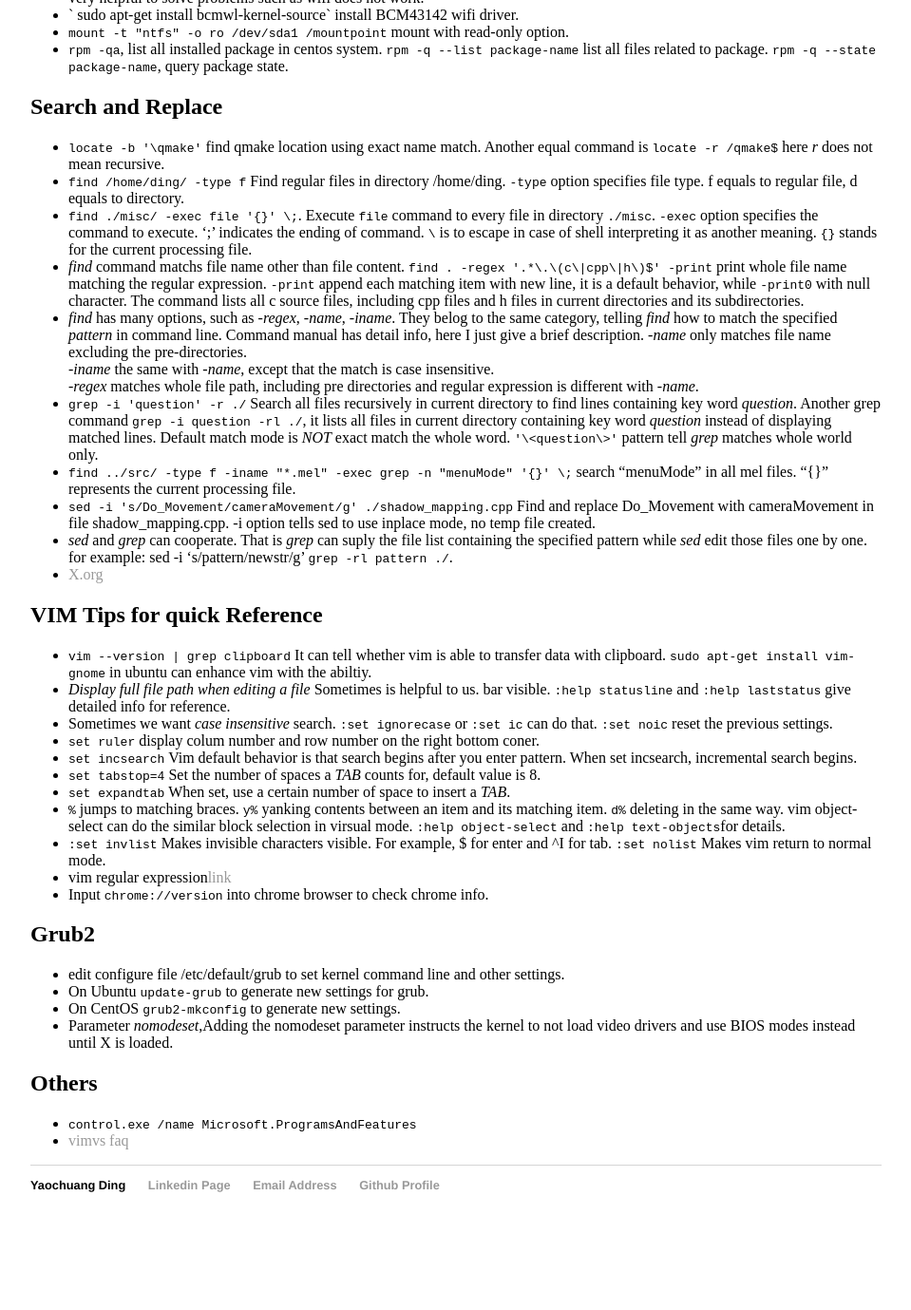
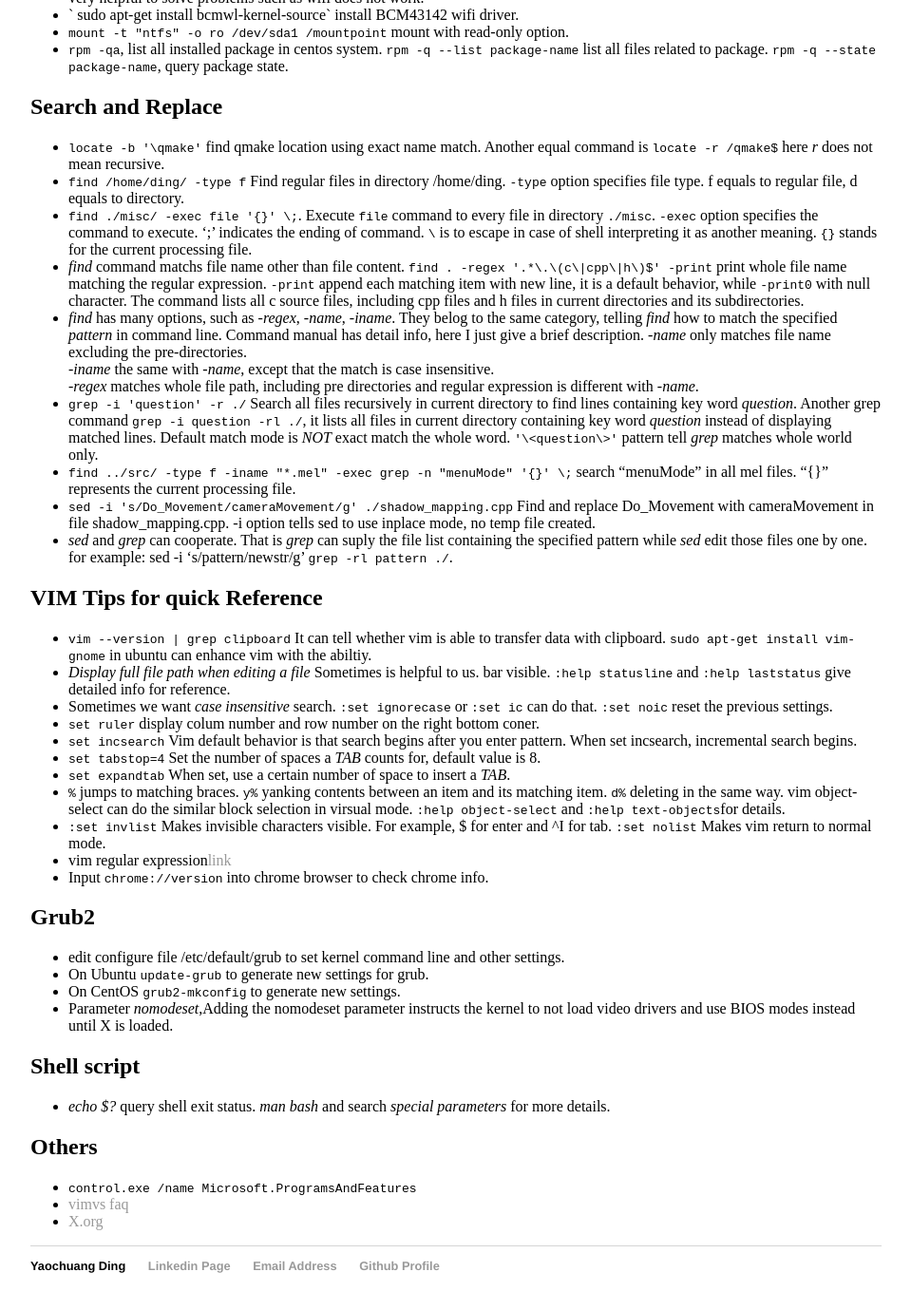
Before and after one commit to ychding11/ychding11.github.io, a Jekyll site: the page built from _posts/2015-03-16-Useful-Linux-Command.md, in a window 1280 px wide and 1400 px high, scrolled down 664 px. Shown: the top 1379 px of the window at 95% size, without its empty margins (160-1119 px from the left). Built offline with Jekyll 4.4.1, drawn with Linux system fonts in a browser that asks for light colours; before the commit the page ends 1979 px from its top, so only the background shows below that.

Commit message:
add linux shell script resources.

```diff
--- a/_posts/2015-03-16-Useful-Linux-Command.md
+++ b/_posts/2015-03-16-Useful-Linux-Command.md
@@ -104,7 +103,12 @@
 - On CentOS `grub2-mkconfig` to generate new settings.
 - Parameter *nomodeset*,Adding the nomodeset parameter instructs the kernel to not load video drivers and use BIOS modes instead until X is loaded.
 
+## Shell script
+
+- *echo $?* query shell exit status. *man bash* and search *special parameters* for more details.
+
 ## Others
 
 - `control.exe /name Microsoft.ProgramsAndFeatures`
 - [vimvs faq](https://github.com/jaredpar/VsVim/wiki/faq)
+- [X.org](https://wiki.archlinux.org/index.php/Xorg)
```
Also changed, not shown: other parts of _posts/2015-03-16-Useful-Linux-Command.md (+0 -1 lines).
